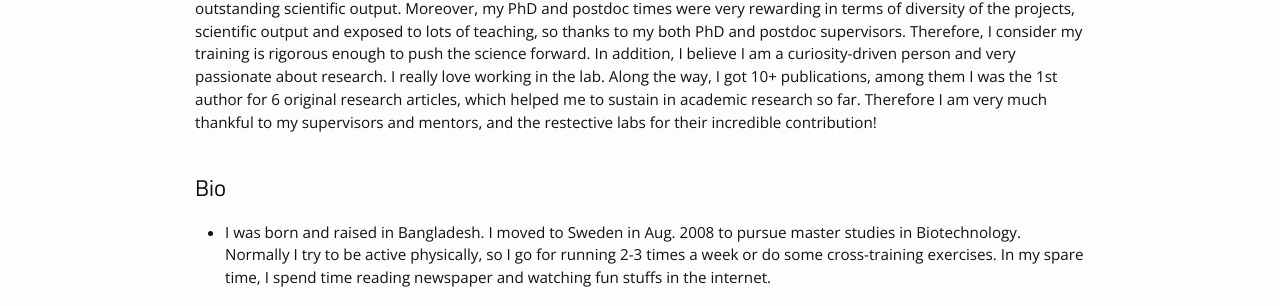
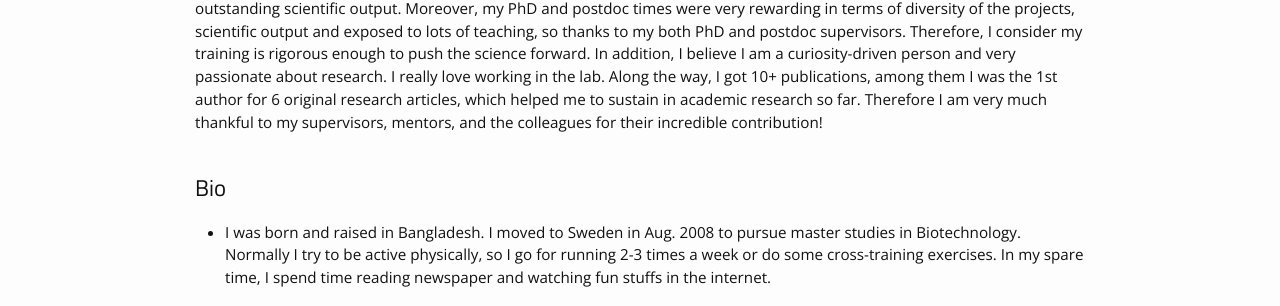
Before and after one commit to Badrul-Arefin/badrul-arefin.github.io, a Jekyll site: the page built from about.md, in a window 1280 px wide. Shown: the part 231-537 px from the top of the page. Built offline with Jekyll 4.4.1, drawn with Linux system fonts in a browser that asks for light colours; some of the changed text lies outside the part shown.

Commit message:
Update about.md

```diff
--- a/about.md
+++ b/about.md
@@ -4,7 +4,7 @@
 permalink: /about/
 ---
 
-For the last 10+ years, my research revolves around different areas namely molecular and developmental biology, genetics, innate immunity and cancer. Fortunately, I got the opportunity to be trained in different leading labs in Sweden where 3 of my supervisors were awarded <a href="https://en.wikipedia.org/wiki/G%C3%B6ran_Gustafsson_Prize">Göran Gustafsson Prize</a> in molecular biology from the <a href="https://kva.se/sv/priser/goran-gustafssonprisen">Royal Swedish Academy of Sciences </a> for their outstanding scientific output. Moreover, my PhD and postdoc times were very rewarding in terms of diversity of the projects, scientific output and exposed to lots of teaching, so thanks to my both PhD and postdoc supervisors. Therefore, I consider my training is rigorous enough to push the science forward. In addition, I believe I am a curiosity-driven person and very passionate about research. I really love working in the lab. Along the way, I got 10+ publications, among them I was the 1st author for 6 original research articles, which helped me to sustain in academic research so far. Therefore I am very much thankful to my supervisors and mentors, and the restective labs for their incredible contribution!<br><br>
+For the last 10+ years, my research revolves around different areas namely molecular and developmental biology, genetics, innate immunity and cancer. Fortunately, I got the opportunity to be trained in different leading labs in Sweden where 3 of my supervisors were awarded <a href="https://en.wikipedia.org/wiki/G%C3%B6ran_Gustafsson_Prize">Göran Gustafsson Prize</a> in molecular biology from the <a href="https://kva.se/sv/priser/goran-gustafssonprisen">Royal Swedish Academy of Sciences </a> for their outstanding scientific output. Moreover, my PhD and postdoc times were very rewarding in terms of diversity of the projects, scientific output and exposed to lots of teaching, so thanks to my both PhD and postdoc supervisors. Therefore, I consider my training is rigorous enough to push the science forward. In addition, I believe I am a curiosity-driven person and very passionate about research. I really love working in the lab. Along the way, I got 10+ publications, among them I was the 1st author for 6 original research articles, which helped me to sustain in academic research so far. Therefore I am very much thankful to my supervisors, mentors, and the colleagues for their incredible contribution!<br><br>
 
 <h2>Bio</h2>
 <ul>
```
